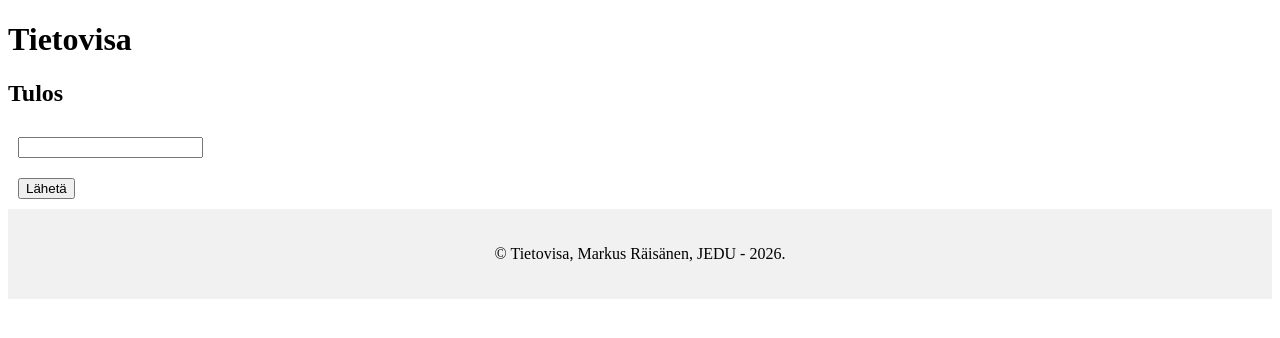
After one commit to RaisanenMarkus2026/Semifinaali_2025, a PHP site: page /tulos.php in a window 1280 px wide. The commit adds this page. Shown: the top 338 px of the page. Run offline with PHP 8.4, Linux system fonts and the light colour scheme.

Commit message:
Tulos sivu aloitettu

```diff
--- a/login.php
+++ b/login.php
@@ -4,7 +4,7 @@
     <meta charset="UTF-8">
     <meta name="viewport" content="width=device-width, initial-scale=1.0">
     <link rel="stylesheet" href="munTyyli.css">
-    <title>Tietovisa</title>
+    <title>Tietovisa - sisäänkirjautuminen</title>
 </head>
 <body>
     <h1>Tietovisa</h1>
--- a/munTyyli.css
+++ b/munTyyli.css
@@ -4,7 +4,6 @@
 input {
     margin: 10px;
 }
-
 footer {
     text-align: center;
     padding: 20px;
--- a/register.php
+++ b/register.php
@@ -4,7 +4,7 @@
     <meta charset="UTF-8">
     <meta name="viewport" content="width=device-width, initial-scale=1.0">
     <link rel="stylesheet" href="munTyyli.css">
-    <title>Tietovisa</title>
+    <title>Tietovisa - rekisteröityminen</title>
 </head>
 <body>
     <h1>Tietovisa</h1>
--- /dev/null
+++ b/tulos.php
@@ -0,0 +1,21 @@
+<!DOCTYPE html>
+<html lang="fi">
+<head>
+    <meta charset="UTF-8">
+    <meta name="viewport" content="width=device-width, initial-scale=1.0">
+    <link rel="stylesheet" href="munTyyli.css">
+    <title>Tietovisa - tulos</title>
+</head>
+<body>
+    <h1>Tietovisa</h1>
+    <h2>Tulos</h2>
+    <form>
+        <input type="text" id="tulos">
+        <br>
+        <input type="submit" value="Lähetä">
+    </form>
+    <footer>
+        <p>&copy; Tietovisa, Markus Räisänen, JEDU - 2026.</p>
+    </footer>
+</body>
+</html>
```
